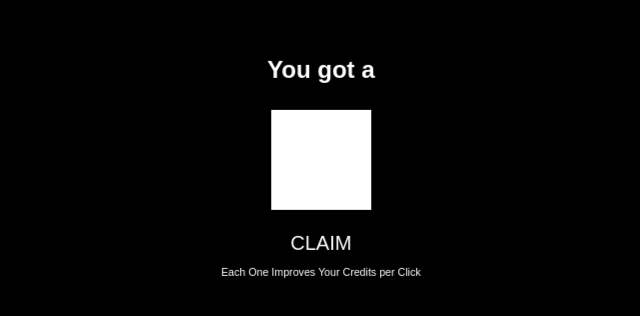
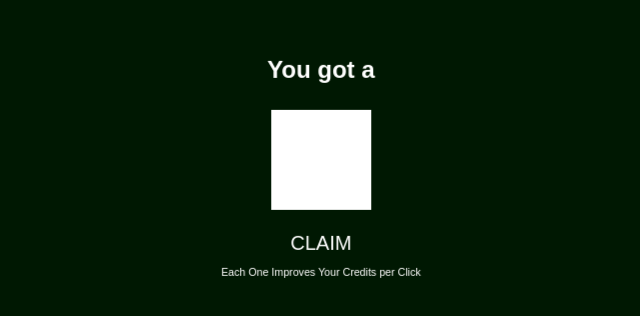
Before and after one commit to Whale92130/first-webapp-AlexanderSementchenko, a plain HTML site: page greenBox.html in a window 1280 px wide. Shown: the part 240-556 px from the top of the page, without its empty margins (319-959 px from the left). Drawn offline with Linux system fonts and the light colour scheme.

Commit message:
Update greenBox.html

```diff
--- a/greenBox.html
+++ b/greenBox.html
@@ -8,7 +8,7 @@
         <script type="text/javascript" src="script.js" defer></script>
     </head>
 
-    <body id="body1">
+    <body id="body1" style="background-color: #001802;">
         <main>
             <img src="images/lootbox2.png" alt="Lootbox Tier 2" id="greenBox" draggable="false">
             <div id="newGreenBoxContainer">
```
